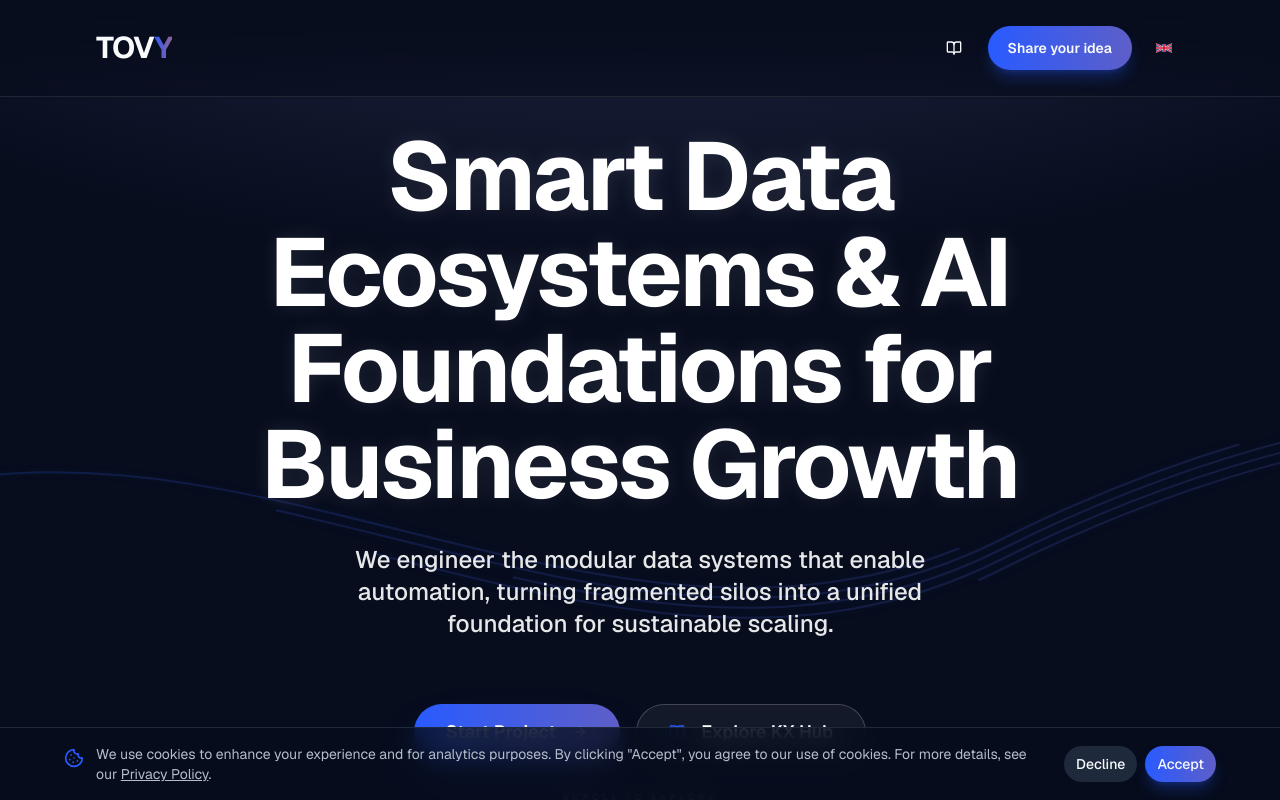
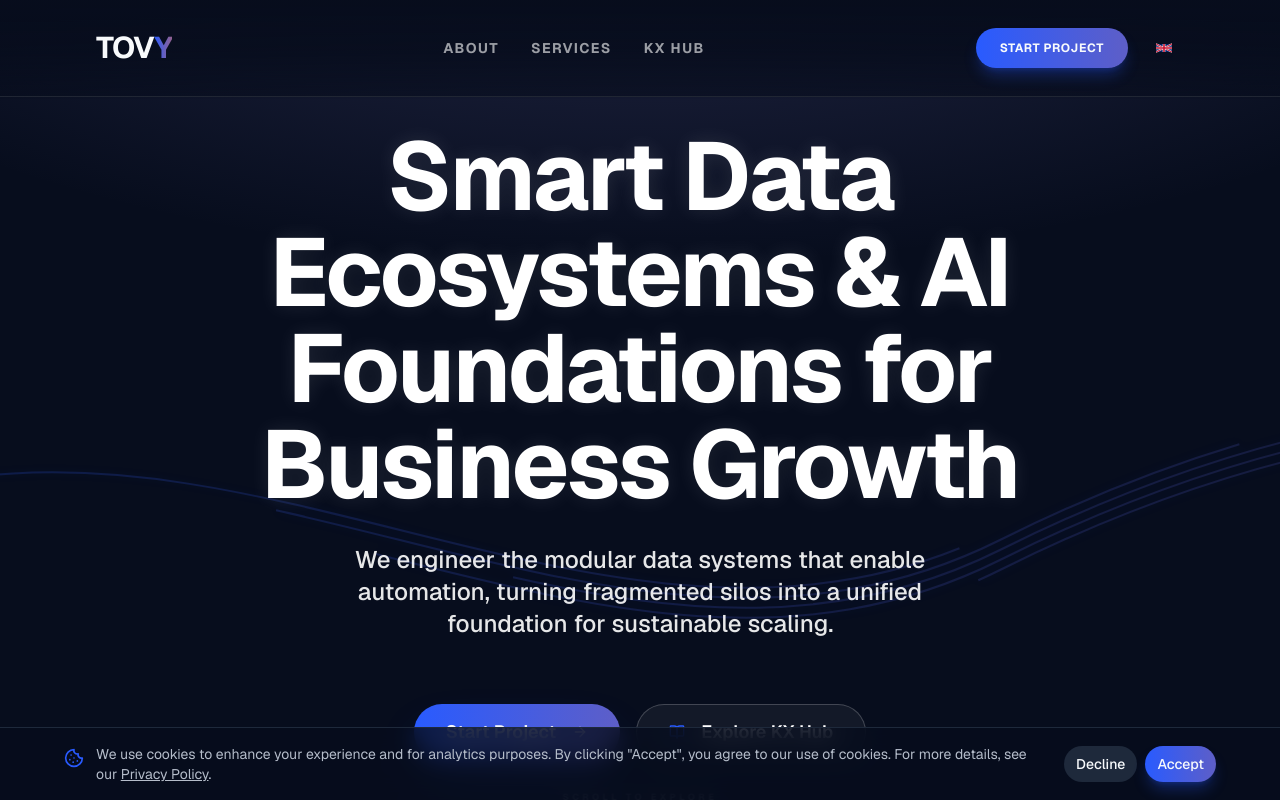
Before and after one commit to tovy-eu/tovy.eu-website, a Next.js app: page /en/ in a window 1280 px wide. Shown: the top 800 px of the page. Built offline with nearby package versions, Linux system fonts and the light colour scheme.

Commit message:
UX & Information Architecture The Navigation Problem
The header utilize

```diff
--- a/src/components/landing/about-section.tsx
+++ b/src/components/landing/about-section.tsx
@@ -1,3 +1,4 @@
+
 'use client';
 
 import { useEffect, useRef } from "react";
@@ -65,7 +66,7 @@ export function AboutSection({ dict }: { dict: Dictionary }) {
   };
 
   return (
-    <section className="relative w-full bg-gradient-to-b from-background to-accent/5 py-24 sm:py-32 overflow-hidden">
+    <section id="about" className="relative w-full bg-gradient-to-b from-background to-accent/5 py-24 sm:py-32 overflow-hidden scroll-mt-20 md:scroll-mt-24">
       {/* Parallax Grid Background */}
       <div
         ref={gridRef}
@@ -90,7 +91,7 @@ export function AboutSection({ dict }: { dict: Dictionary }) {
             >
               <div className="relative h-full w-full p-[1px] overflow-hidden rounded-xl group transition-all duration-500">
                 <div
-                  className="absolute inset-0 opacity-0 group-hover:opacity-100 transition-opacity duration-700 bg-gradient-to-r from-primary via-[hsl(var(--accent-gradient-stop))] to-primary bg-[length:200%_auto] animate-[gradient-flow:15s_linear_infinite]"
+                  className="absolute inset-0 opacity-0 group-hover:opacity-100 transition-opacity duration-700 bg-gradient-to-r from-primary via-[hsl(var(--accent-gradient-stop))] to-primary bg-[length:200%_auto] animate-[gradient-flow_15s_linear_infinite]"
                 />
 
                 <div className="relative aspect-square w-full bg-card/90 backdrop-blur-xl rounded-[calc(0.75rem-1px)] p-3 flex flex-col items-center justify-center text-center transition-all duration-300 shadow-2xl border border-white/5 group-hover:border-transparent overflow-hidden">
@@ -109,7 +110,7 @@ export function AboutSection({ dict }: { dict: Dictionary }) {
                   </div>
 
                   <div className="space-y-1 relative z-10">
-                    <h3 className="text-[10px] md:text-[11px] font-bold text-white/90 leading-tight">
+                    <h3 className="text-[10px] md:text-[11px] font-bold text-white/90 leading-tight uppercase tracking-wider">
                       {pillar.title}
                     </h3>
                     <p className="text-[8px] md:text-[9px] text-muted-foreground leading-relaxed font-medium max-w-[100px] mx-auto">
--- a/src/components/landing/engineering-section.tsx
+++ b/src/components/landing/engineering-section.tsx
@@ -1,3 +1,4 @@
+
 'use client';
 
 import { useEffect, useRef } from "react";
@@ -76,7 +77,7 @@ export function EngineeringSection({ dict }: { dict: Dictionary }) {
   };
 
   return (
-    <section className="relative w-full bg-gradient-to-b from-background to-accent/5 py-24 sm:py-32 overflow-hidden">
+    <section id="services" className="relative w-full bg-gradient-to-b from-background to-accent/5 py-24 sm:py-32 overflow-hidden scroll-mt-20 md:scroll-mt-24">
       {/* Parallax Grid Background - Optimized with Ref */}
       <div
         ref={gridRef}
@@ -112,7 +113,7 @@ export function EngineeringSection({ dict }: { dict: Dictionary }) {
                     >
                       {React.cloneElement(service.icon as React.ReactElement, { className: "h-5 w-5" })}
                     </div>
-                    <h3 className="text-sm md:text-base font-bold text-white/90">
+                    <h3 className="text-sm md:text-base font-bold text-white/90 uppercase tracking-widest">
                       {service.title}
                     </h3>
                   </div>
@@ -125,7 +126,7 @@ export function EngineeringSection({ dict }: { dict: Dictionary }) {
                     {service.stack.map(item => (
                       <span
                         key={item.tool}
-                        className="text-[10px] md:text-[11px] font-bold tracking-wider text-muted-foreground/80"
+                        className="text-[10px] md:text-[11px] font-bold tracking-widest text-muted-foreground/80 uppercase"
                       >
                         {item.tool}
                       </span>
--- a/src/components/layout/header.tsx
+++ b/src/components/layout/header.tsx
@@ -4,15 +4,8 @@
 import Link from "next/link";
 import { Button } from "@/components/ui/button";
 import { cn } from "@/lib/utils";
-import { BookOpen, Lightbulb } from "lucide-react";
 import LanguageSwitcher from "./language-switcher";
 import { usePathname } from "next/navigation";
-import {
-  Tooltip,
-  TooltipContent,
-  TooltipProvider,
-  TooltipTrigger,
-} from "@/components/ui/tooltip";
 import type { Dictionary } from "@/lib/get-dictionary";
 import { CONFIG } from "@/lib/config";
 import { trackEvent } from "@/lib/analytics";
@@ -20,8 +13,10 @@ import { Magnetic } from "@/components/ui/magnetic";
 
 export default function Header({ lang = "en", dict }: { lang?: string; dict?: Dictionary }) {
   const pathname = usePathname();
-  const shareIdeaText = dict?.common.shareIdea || "Share your idea";
+  const shareIdeaText = dict?.common.shareIdea || "Start Project";
   const blogText = dict?.navigation.blog || "KX Hub";
+  const aboutText = dict?.navigation.about || "About";
+  const servicesText = dict?.navigation.services || "Services";
 
   const homePath = `/${lang}/`;
   const isAtHome = pathname === homePath;
@@ -55,11 +50,11 @@ export default function Header({ lang = "en", dict }: { lang?: string; dict?: Di
     });
   };
 
-  const handleBlogClick = () => {
+  const handleLinkClick = (label: string) => {
     trackEvent({
       name: 'read_blog_click',
-      event_category: 'engagement',
-      event_label: 'Header KX Hub Link'
+      event_category: 'navigation',
+      event_label: `Header ${label} Link`
     });
   };
 
@@ -74,37 +69,44 @@ export default function Header({ lang = "en", dict }: { lang?: string; dict?: Di
         <Link
           href={homePath}
           onClick={handleLogoClick}
-          className="font-bold text-2xl sm:text-3xl tracking-tight transition-transform hover:scale-105 active:scale-95"
+          className="font-bold text-2xl sm:text-3xl tracking-tight transition-transform hover:scale-105 active:scale-95 shrink-0"
         >
           <span>TOV</span>
           <span className="bg-gradient-to-r from-primary to-[hsl(var(--accent-gradient-stop))] bg-clip-text text-transparent">Y</span>
         </Link>
 
-        <div className="flex items-center gap-1 sm:gap-3">
+        {/* Desktop Navigation */}
+        <nav className="hidden md:flex items-center gap-8">
+          <Link
+            href={`${homePath}#about`}
+            className="text-sm font-bold text-white/60 hover:text-white transition-colors uppercase tracking-widest"
+            onClick={() => handleLinkClick("About")}
+          >
+            {aboutText}
+          </Link>
+          <Link
+            href={`${homePath}#services`}
+            className="text-sm font-bold text-white/60 hover:text-white transition-colors uppercase tracking-widest"
+            onClick={() => handleLinkClick("Services")}
+          >
+            {servicesText}
+          </Link>
           {CONFIG.enableBlog && (
-            <TooltipProvider>
-              <Tooltip>
-                <TooltipTrigger asChild>
-                  <Button variant="ghost" size="icon" asChild className="h-11 w-11 rounded-full hover:bg-white/10" onClick={handleBlogClick}>
-                    <Link href={`/${lang}/kx/`}>
-                      <BookOpen className="h-5 w-5" />
-                      <span className="sr-only">{blogText}</span>
-                    </Link>
-                  </Button>
-                </TooltipTrigger>
-                <TooltipContent>
-                  <p>{blogText}</p>
-                </TooltipContent>
-              </Tooltip>
-            </TooltipProvider>
+            <Link
+              href={`/${lang}/kx/`}
+              className="text-sm font-bold text-white/60 hover:text-white transition-colors uppercase tracking-widest"
+              onClick={() => handleLinkClick("KX Hub")}
+            >
+              {blogText}
+            </Link>
           )}
+        </nav>
 
+        <div className="flex items-center gap-2 sm:gap-4">
           <Magnetic strength={0.2}>
-            <Button asChild size="sm" className="h-11 px-3 sm:px-5" onClick={handleCtaClick}>
+            <Button asChild size="sm" className="h-10 px-4 md:px-6" onClick={handleCtaClick}>
               <Link href={`/${lang}/project-request/`}>
-                <Lightbulb className="h-5 w-5 sm:hidden" />
-                <span className="sr-only">{shareIdeaText}</span>
-                <span className="hidden sm:inline font-semibold">{shareIdeaText}</span>
+                <span className="font-bold uppercase tracking-wider text-[10px] md:text-xs">{shareIdeaText}</span>
               </Link>
             </Button>
           </Magnetic>
--- a/src/dictionaries/en.json
+++ b/src/dictionaries/en.json
@@ -1,8 +1,9 @@
+
 {
   "common": {
     "workWithUs": "Start Project",
     "readBlog": "Explore KX Hub",
-    "shareIdea": "Share your idea",
+    "shareIdea": "Start Project",
     "privacyPolicy": "Privacy Policy",
     "legalNotice": "Legal Notice",
     "allRightsReserved": "All rights reserved.",
@@ -108,6 +109,7 @@
   "navigation": {
     "blog": "KX Hub",
     "about": "About",
+    "services": "Services",
     "contact": "Contact"
   },
   "privacy": {
--- a/src/dictionaries/nl.json
+++ b/src/dictionaries/nl.json
@@ -1,8 +1,9 @@
+
 {
   "common": {
     "workWithUs": "Werk met ons",
     "readBlog": "Verken KX Hub",
-    "shareIdea": "Deel je idee",
+    "shareIdea": "Start Project",
     "privacyPolicy": "Privacyverklaring",
     "legalNotice": "Juridische informatie",
     "allRightsReserved": "Alle rechten voorbehouden.",
@@ -108,6 +109,7 @@
   "navigation": {
     "blog": "KX Hub",
     "about": "Over ons",
+    "services": "Diensten",
     "contact": "Contact"
   },
   "privacy": {
```
